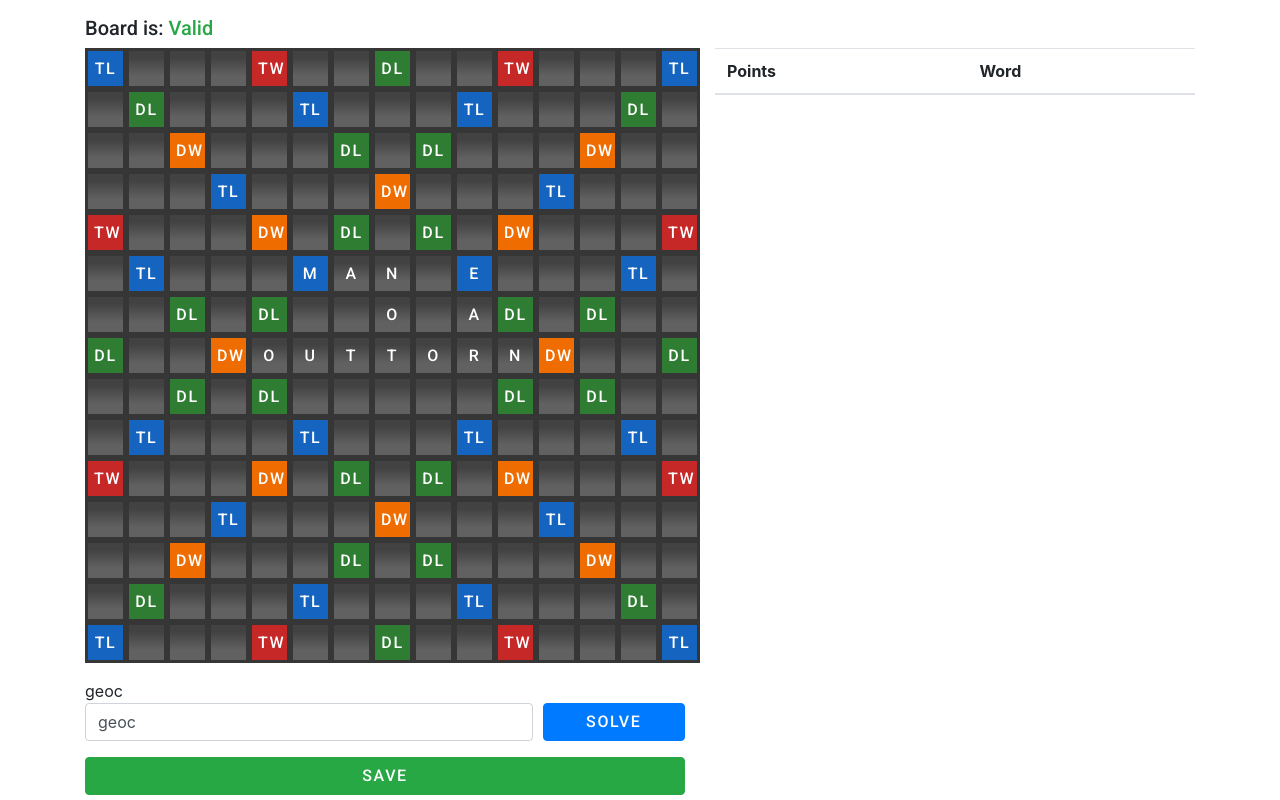
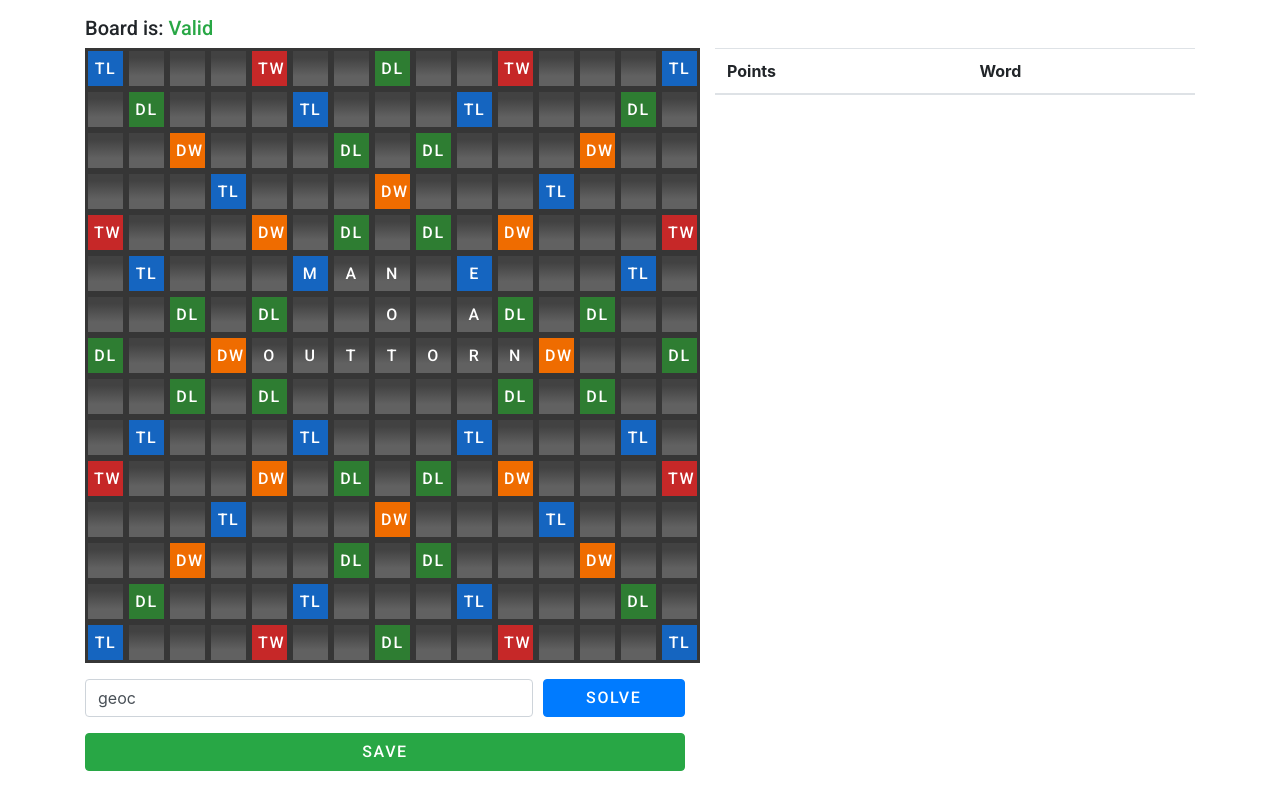
Before and after one commit to superfille/wordfeud-helper, a React (Create React App) app: page / in a window 1280 px wide. Built offline with nearby package versions, Linux system fonts and the light colour scheme.

Commit message:
Added more todos

```diff
--- a/src/Components/PlayerTiles.tsx
+++ b/src/Components/PlayerTiles.tsx
@@ -8,17 +8,11 @@ type Props = {
 }
 
 export default class PlayerTiles extends React.Component<Props> {
-  renderTiles() {
+  componentDidMount() {
     const element = (document.getElementById('tiles_input') as HTMLInputElement)
     if (element) {
       element.value = this.props.tiles
     }
-
-    return this.props.tiles.split('').map((tile, index) => {
-      return (
-        <div key={index}>{tile}</div>
-      )
-    })
   }
 
   addTiles() {
@@ -55,9 +49,6 @@ export default class PlayerTiles extends React.Component<Props> {
   render() {
     return (
       <section>
-        <div style={{display: 'flex'}}>
-          { this.renderTiles() }
-        </div>
         <div className="form-row align-items-center">
           <div className="col-9">
             <input id="tiles_input" className="form-control" type="text" placeholder="Your letters" />
```
Also changed, not shown: src/todo.txt.
